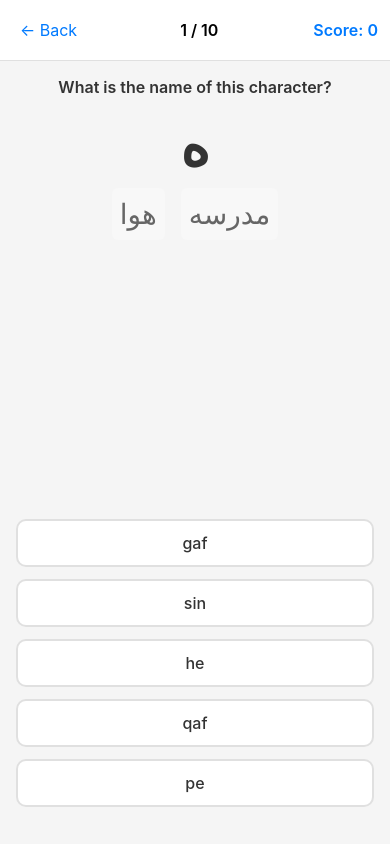
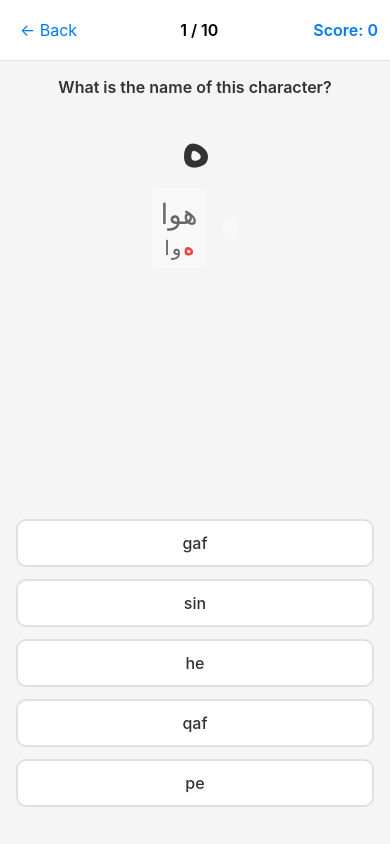
Before and after one commit to GregoryhClark/farsi, a React Native app: screen / in a window 390 px wide. Both pictures are taken after a click on the element 195 px from the left and 183 px from the top of the page. Built offline with nearby package versions, Linux system fonts and the light colour scheme.

Commit message:
fixed highlight issue.

```diff
--- a/src/components/Quiz.tsx
+++ b/src/components/Quiz.tsx
@@ -100,10 +100,23 @@ const Quiz: React.FC<QuizProps> = ({ mode, onFinish, onBack }) => {
     }
   };
 
-  const highlightCharacter = (word: string, targetChar: string) => {
-    // For now, return the word as a single string to maintain proper Farsi rendering
-    // We'll add highlighting in a future update using a different approach
-    return word;
+  const renderCharacterByCharacter = (word: string, targetChar: string) => {
+    const characters = word.split('').reverse();
+    return (
+      <View style={styles.characterBreakdownContainer}>
+        {characters.map((char, index) => (
+          <Text
+            key={index}
+            style={[
+              styles.characterBreakdownText,
+              char === targetChar && styles.highlightedCharacterText
+            ]}
+          >
+            {char}
+          </Text>
+        ))}
+      </View>
+    );
   };
 
   const renderQuestion = () => {
@@ -121,22 +134,26 @@ const Quiz: React.FC<QuizProps> = ({ mode, onFinish, onBack }) => {
             <View>
               <Text style={styles.mainCharacter}>{currentQuestion.correctAnswer.character}</Text>
               <View style={styles.exampleWords}>
+                <View style={styles.exampleWordContainer}>
                   <TouchableOpacity
                     onPress={() => handleCopyToClipboard(currentQuestion.correctAnswer.exampleWords.beginning)}
-                  style={styles.exampleWordContainer}
                   >
                     <Text style={styles.exampleText}>
                       {currentQuestion.correctAnswer.exampleWords.beginning}
                     </Text>
                   </TouchableOpacity>
+                  {renderCharacterByCharacter(currentQuestion.correctAnswer.exampleWords.beginning, currentQuestion.correctAnswer.character)}
+                </View>
+                <View style={styles.exampleWordContainer}>
                   <TouchableOpacity
                     onPress={() => handleCopyToClipboard(currentQuestion.correctAnswer.exampleWords.middleOrEnd)}
-                  style={styles.exampleWordContainer}
                   >
                     <Text style={styles.exampleText}>
                       {currentQuestion.correctAnswer.exampleWords.middleOrEnd}
                     </Text>
                   </TouchableOpacity>
+                  {renderCharacterByCharacter(currentQuestion.correctAnswer.exampleWords.middleOrEnd, currentQuestion.correctAnswer.character)}
+                </View>
               </View>
             </View>
           )}
@@ -313,8 +330,19 @@ const styles = StyleSheet.create({
     borderRadius: 6,
     backgroundColor: '#f8f8f8',
   },
-  highlightedCharacter: {
-    fontSize: 16,
+  characterBreakdownContainer: {
+    flexDirection: 'row',
+    justifyContent: 'center',
+    alignItems: 'center',
+    marginTop: 4,
+  },
+  characterBreakdownText: {
+    fontSize: 20,
+    color: '#666',
+    marginHorizontal: 1,
+  },
+  highlightedCharacterText: {
+    fontSize: 20,
     color: '#F44336',
     fontWeight: 'bold',
   },
--- a/src/data/farsiAlphabet.ts
+++ b/src/data/farsiAlphabet.ts
@@ -42,7 +42,7 @@ export const farsiAlphabet: FarsiCharacter[] = [
     pronunciation: 't',
     exampleWords: {
       beginning: 'تلفن',
-      middleOrEnd: 'مدرسه',
+      middleOrEnd: '',
     },
   },
   {
@@ -60,7 +60,7 @@ export const farsiAlphabet: FarsiCharacter[] = [
     pronunciation: 'j',
     exampleWords: {
       beginning: 'جوان',
-      middleOrEnd: 'مدرسه',
+      middleOrEnd: '',
     },
   },
   {
@@ -78,7 +78,7 @@ export const farsiAlphabet: FarsiCharacter[] = [
     pronunciation: 'h',
     exampleWords: {
       beginning: 'حرف',
-      middleOrEnd: 'مدرسه',
+      middleOrEnd: '',
     },
   },
   {
@@ -87,7 +87,7 @@ export const farsiAlphabet: FarsiCharacter[] = [
     pronunciation: 'kh',
     exampleWords: {
       beginning: 'خوب',
-      middleOrEnd: 'مدرسه',
+      middleOrEnd: '',
     },
   },
   {
@@ -96,7 +96,7 @@ export const farsiAlphabet: FarsiCharacter[] = [
     pronunciation: 'd',
     exampleWords: {
       beginning: 'دست',
-      middleOrEnd: 'مدرسه',
+      middleOrEnd: '',
     },
   },
   {
@@ -105,7 +105,7 @@ export const farsiAlphabet: FarsiCharacter[] = [
     pronunciation: 'z',
     exampleWords: {
       beginning: 'ذکر',
-      middleOrEnd: 'مدرسه',
+      middleOrEnd: '',
     },
   },
   {
@@ -114,7 +114,7 @@ export const farsiAlphabet: FarsiCharacter[] = [
     pronunciation: 'r',
     exampleWords: {
       beginning: 'روز',
-      middleOrEnd: 'مدرسه',
+      middleOrEnd: '',
     },
   },
   {
@@ -123,7 +123,7 @@ export const farsiAlphabet: FarsiCharacter[] = [
     pronunciation: 'z',
     exampleWords: {
       beginning: 'زن',
-      middleOrEnd: 'مدرسه',
+      middleOrEnd: '',
     },
   },
   {
@@ -132,7 +132,7 @@ export const farsiAlphabet: FarsiCharacter[] = [
     pronunciation: 's',
     exampleWords: {
       beginning: 'سلام',
-      middleOrEnd: 'مدرسه',
+      middleOrEnd: '',
     },
   },
   {
@@ -141,7 +141,7 @@ export const farsiAlphabet: FarsiCharacter[] = [
     pronunciation: 'sh',
     exampleWords: {
       beginning: 'شما',
-      middleOrEnd: 'مدرسه',
+      middleOrEnd: '',
     },
   },
   {
@@ -150,7 +150,7 @@ export const farsiAlphabet: FarsiCharacter[] = [
     pronunciation: 's',
     exampleWords: {
       beginning: 'صبح',
-      middleOrEnd: 'مدرسه',
+      middleOrEnd: '',
     },
   },
   {
@@ -159,7 +159,7 @@ export const farsiAlphabet: FarsiCharacter[] = [
     pronunciation: 'z',
     exampleWords: {
       beginning: 'ضرب',
-      middleOrEnd: 'مدرسه',
+      middleOrEnd: '',
     },
   },
   {
@@ -168,7 +168,7 @@ export const farsiAlphabet: FarsiCharacter[] = [
     pronunciation: 't',
     exampleWords: {
       beginning: 'طبیعت',
-      middleOrEnd: 'مدرسه',
+      middleOrEnd: '',
     },
   },
   {
@@ -177,7 +177,7 @@ export const farsiAlphabet: FarsiCharacter[] = [
     pronunciation: 'z',
     exampleWords: {
       beginning: 'ظاهر',
-      middleOrEnd: 'مدرسه',
+      middleOrEnd: '',
     },
   },
   {
@@ -186,7 +186,7 @@ export const farsiAlphabet: FarsiCharacter[] = [
     pronunciation: 'glottal stop',
     exampleWords: {
       beginning: 'علی',
-      middleOrEnd: 'مدرسه',
+      middleOrEnd: '',
     },
   },
   {
@@ -195,7 +195,7 @@ export const farsiAlphabet: FarsiCharacter[] = [
     pronunciation: 'gh',
     exampleWords: {
       beginning: 'غذا',
-      middleOrEnd: 'مدرسه',
+      middleOrEnd: '',
     },
   },
   {
@@ -204,7 +204,7 @@ export const farsiAlphabet: FarsiCharacter[] = [
     pronunciation: 'f',
     exampleWords: {
       beginning: 'فردا',
-      middleOrEnd: 'مدرسه',
+      middleOrEnd: '',
     },
   },
   {
@@ -213,7 +213,7 @@ export const farsiAlphabet: FarsiCharacter[] = [
     pronunciation: 'q',
     exampleWords: {
       beginning: 'قلم',
-      middleOrEnd: 'مدرسه',
+      middleOrEnd: '',
     },
   },
   {
@@ -222,7 +222,7 @@ export const farsiAlphabet: FarsiCharacter[] = [
     pronunciation: 'k',
     exampleWords: {
       beginning: 'کتاب',
-      middleOrEnd: 'مدرسه',
+      middleOrEnd: '',
     },
   },
   {
@@ -231,7 +231,7 @@ export const farsiAlphabet: FarsiCharacter[] = [
     pronunciation: 'g',
     exampleWords: {
       beginning: 'گل',
-      middleOrEnd: 'مدرسه',
+      middleOrEnd: '',
     },
   },
   {
@@ -240,7 +240,7 @@ export const farsiAlphabet: FarsiCharacter[] = [
     pronunciation: 'l',
     exampleWords: {
       beginning: 'لطفا',
-      middleOrEnd: 'مدرسه',
+      middleOrEnd: '',
     },
   },
   {
@@ -249,7 +249,7 @@ export const farsiAlphabet: FarsiCharacter[] = [
     pronunciation: 'm',
     exampleWords: {
       beginning: 'مادر',
-      middleOrEnd: 'مدرسه',
+      middleOrEnd: '',
     },
   },
   {
@@ -258,7 +258,7 @@ export const farsiAlphabet: FarsiCharacter[] = [
     pronunciation: 'n',
     exampleWords: {
       beginning: 'نام',
-      middleOrEnd: 'مدرسه',
+      middleOrEnd: '',
     },
   },
   {
@@ -267,7 +267,7 @@ export const farsiAlphabet: FarsiCharacter[] = [
     pronunciation: 'v/w',
     exampleWords: {
       beginning: 'وان',
-      middleOrEnd: 'مدرسه',
+      middleOrEnd: '',
     },
   },
   {
@@ -276,7 +276,7 @@ export const farsiAlphabet: FarsiCharacter[] = [
     pronunciation: 'h',
     exampleWords: {
       beginning: 'هوا',
-      middleOrEnd: 'مدرسه',
+      middleOrEnd: '',
     },
   },
   {
@@ -285,7 +285,7 @@ export const farsiAlphabet: FarsiCharacter[] = [
     pronunciation: 'y',
     exampleWords: {
       beginning: 'یاد',
-      middleOrEnd: 'مدرسه',
+      middleOrEnd: '',
     },
   },
 ];
```
Lines whose indentation alone changed are shown as unchanged.
